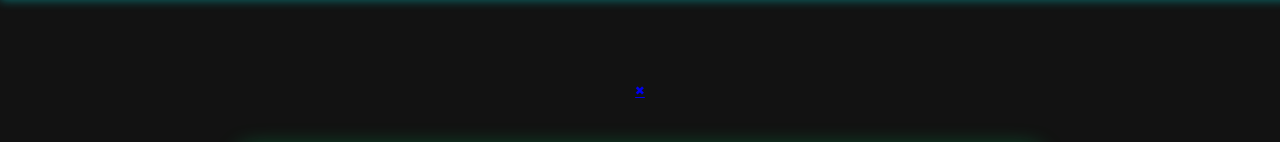
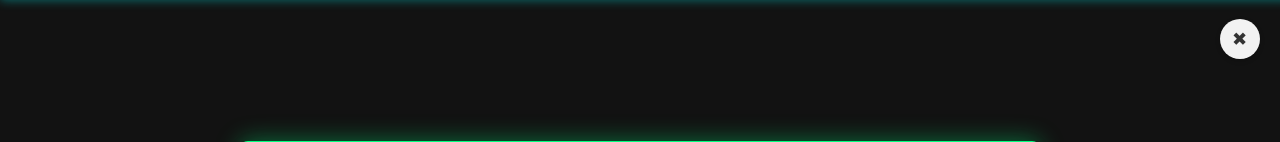
Before and after one commit to Lxree0/ctf, a Flask app: template V1/templates/challenge.html in a window 1280 px wide. Shown: the part 61-203 px from the top of the page. Run offline with Flask 3, Linux system fonts and the light colour scheme; the template is opened without the code that fills it, so the values that code supplies are empty.

Commit message:
css per la x

```diff
--- a/V2/static/css/style_dashboard.css
+++ b/V2/static/css/style_dashboard.css
@@ -546,3 +546,29 @@
     background-color: #c9f7c5;
     color: #084f14;
 }
+
+
+.close-dashboard {
+    position: fixed; /* rimane fisso in alto a destra */
+    top: 80px;
+    right: 20px;
+    font-size: 24px;
+    font-weight: bold;
+    color: #333;
+    text-decoration: none;
+    background: #f2f2f2;
+    border-radius: 50%;
+    width: 40px;
+    height: 40px;
+    display: flex;
+    align-items: center;
+    justify-content: center;
+    box-shadow: 0 2px 5px rgba(0,0,0,0.2);
+    transition: background 0.3s, color 0.3s;
+    z-index: 1000; /* sopra tutti gli altri elementi */
+}
+
+.close-dashboard:hover {
+    background: #e74c3c;
+    color: white;
+}
```
